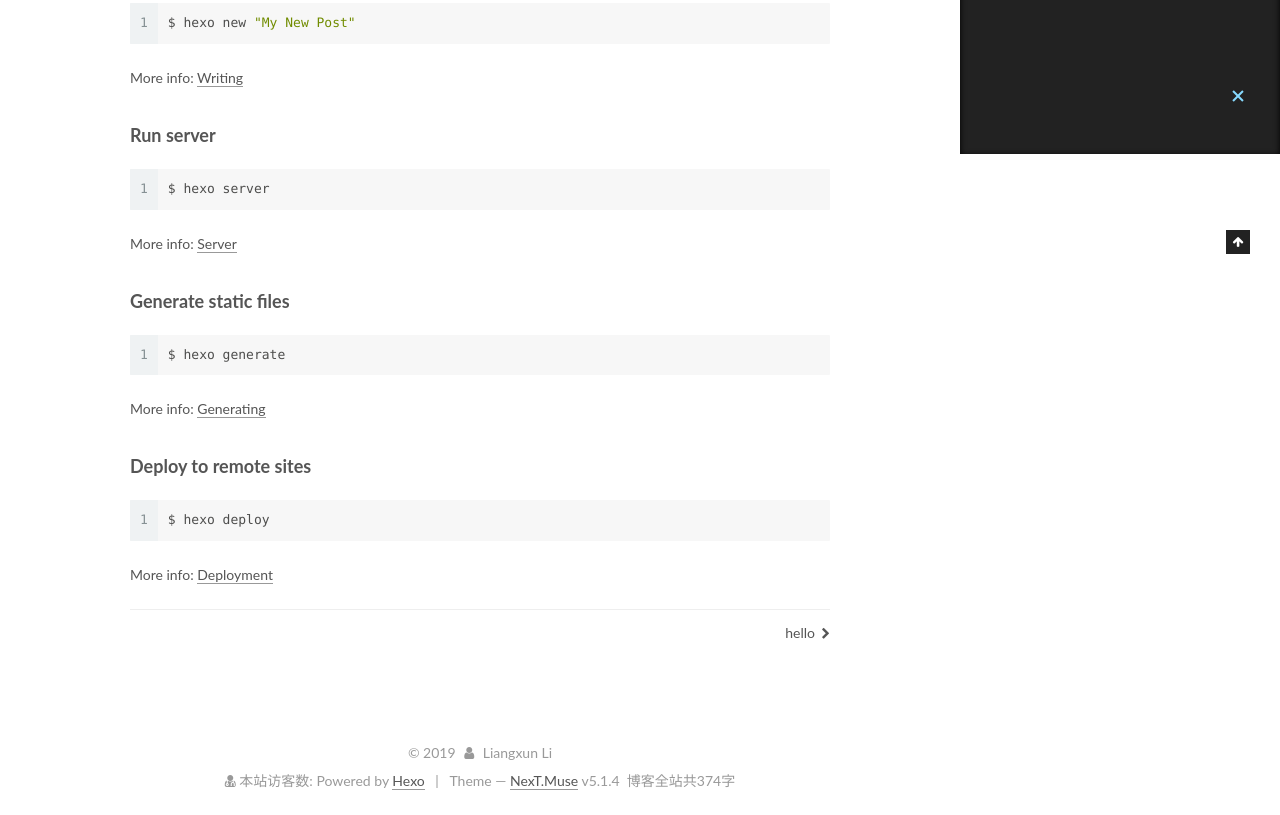
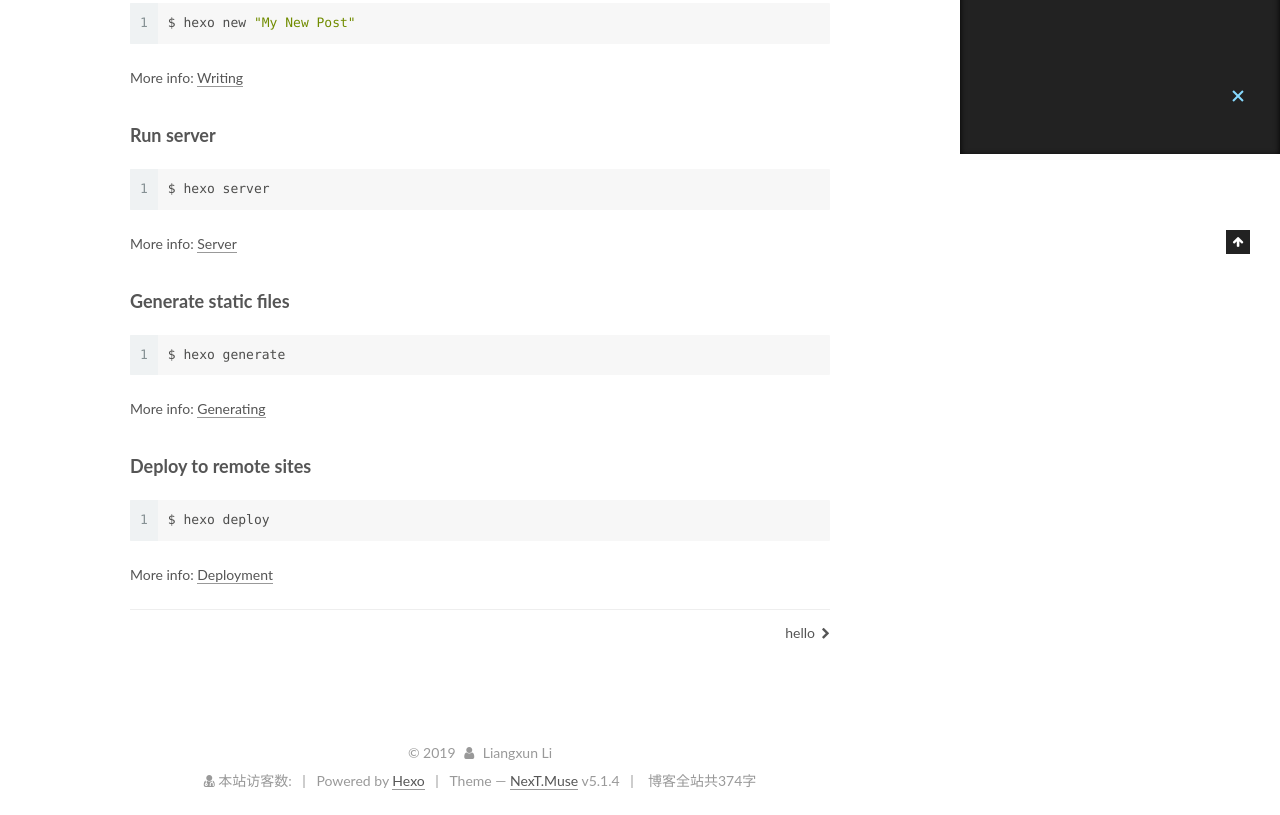
Before and after one commit to liangxun/liangxun.github.io, a plain HTML site: page 2019/05/10/hello-world/index.html in a window 1280 px wide. Shown: the part 646-1461 px from the top of the page. Drawn offline with Linux system fonts and the light colour scheme; some packages are replaced by stand-ins of ours; a script that the page names is missing.

Commit message:
Site updated: 2019-05-26 21:01:24

```diff
--- a/2019/05/10/hello-world/index.html
+++ b/2019/05/10/hello-world/index.html
@@ -499,6 +499,9 @@
     本站访客数:<span id="busuanzi_value_site_uv"></span>
   </span>
   </div>
+
+  <span class="post-meta-divider">|</span>
+
   <div class="powered-by">Powered by <a class="theme-link" target="_blank" href="https://hexo.io">Hexo</a></div>
 
 
@@ -510,6 +513,10 @@
   <div class="theme-info">Theme &mdash; <a class="theme-link" target="_blank" href="https://github.com/iissnan/hexo-theme-next">NexT.Muse</a> v5.1.4</div>
 
 
+
+
+
+  <span class="post-meta-divider">|</span>
 
 
 <div class="theme-info">
```
Also changed, not shown: 2019/05/10/hello/index.html (+7 -0 lines), archives/2019/05/index.html (+7 -0 lines), archives/2019/index.html (+7 -0 lines), archives/index.html (+7 -0 lines), index.html (+7 -0 lines).
